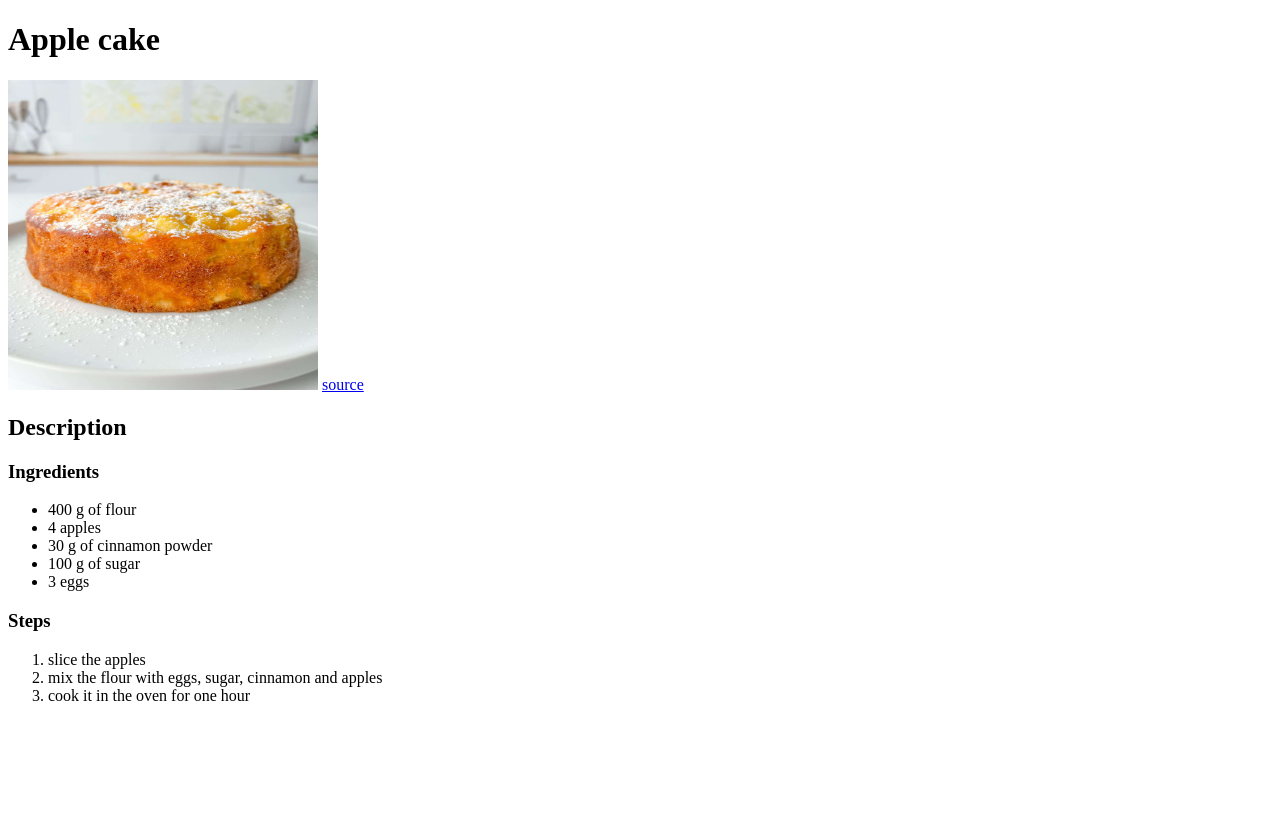
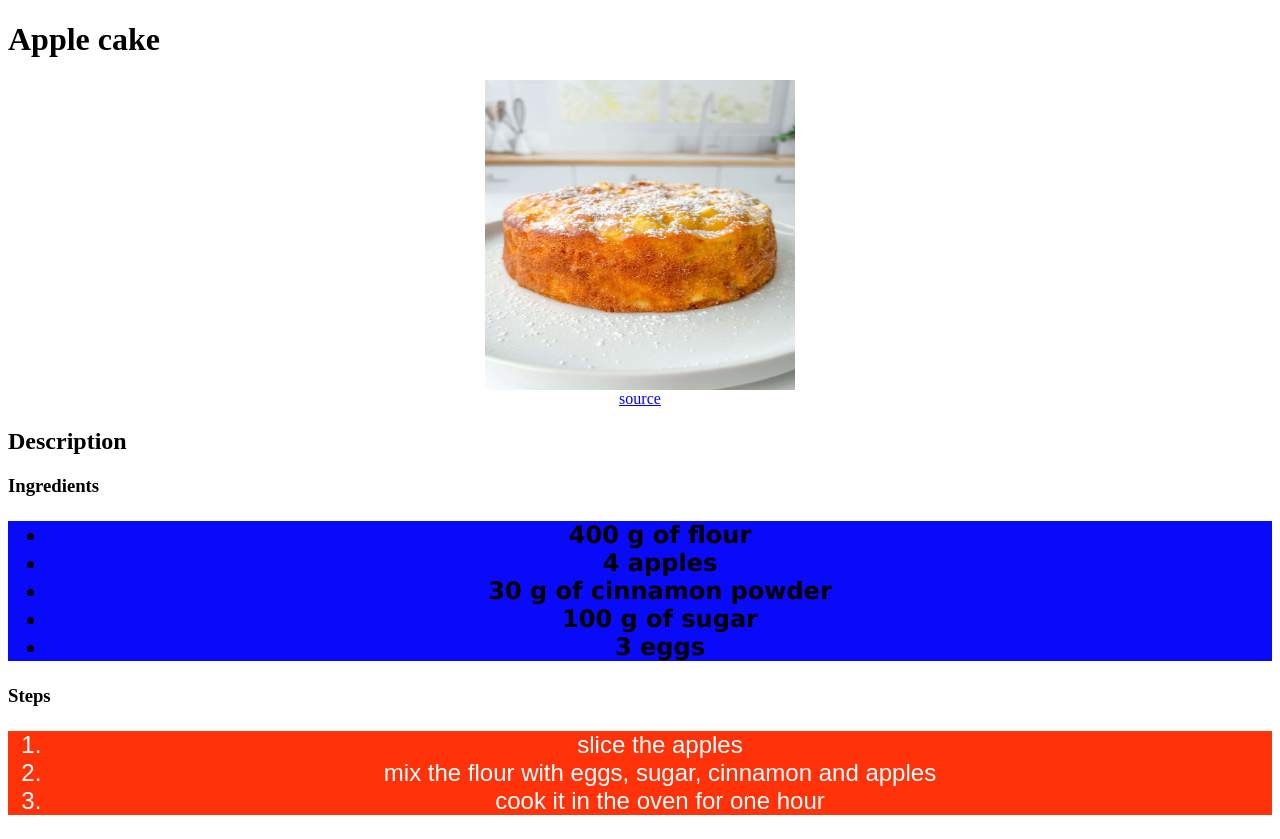
Before and after one commit to mhcchm/odin-project, a plain HTML site: page odin-recipes/recipes/apple-cake.html in a window 1280 px wide. Before the commit the page ends 800 px from the top, so only its background shows below. Drawn offline with Linux system fonts and the light colour scheme.

Commit message:
Add css to the pages
Signed-off-by: mhcchm <marcoshcastello@usp.br>

```diff
--- a/odin-recipes/recipes/apple-cake.html
+++ b/odin-recipes/recipes/apple-cake.html
@@ -4,15 +4,16 @@
   <head>
     <meta charset="UTF-8">
     <title>Apple cake</title>
+    <link rel="stylesheet" href="../styles.css">
   <head>
 
   <body>
     <h1>Apple cake</h1>
     <img src="../images/apple-cake.jpeg" alt="Image of an apple cake" height=310 width=310>
-    <a href="https://themodernnonna.com/wp-content/uploads/2023/01/Easy-Apple-Cake.jpeg">source</a>
+    <a href="https://themodernnonna.com/wp-content/uploads/2023/01/Easy-Apple-Cake.jpeg" class="link">source</a>
     <h2>Description</h2>
     <h3>Ingredients</h3>
-    <ul>
+    <ul class="ingredients">
       <li>400 g of flour</li>
       <li>4 apples</li>
       <li>30 g of cinnamon powder</li>
@@ -20,7 +21,7 @@
       <li>3 eggs</li>
     </ul>
     <h3>Steps</h3>
-    <ol>
+    <ol class="steps">
       <li>slice the apples</li>
       <li>mix the flour with eggs, sugar, cinnamon and apples</li>
       <li>cook it in the oven for one hour</li>
--- /dev/null
+++ b/odin-recipes/styles.css
@@ -0,0 +1,46 @@
+.heading{
+  background-color: red;
+  font-size: 36px;
+  font-family: "Lucida Handwriting Std", Verdana, serif;
+  color: black;
+  font-weight: bold;
+  text-align: center;
+}
+
+ul{
+  font-size: 24px;
+  font-family: Verdana, serif;
+  text-align: center;
+  color: black;
+  font-weight: bold;
+}
+
+a{
+  color: blue;
+}
+
+.ingredients{
+  background-color: rgb(10, 10, 250);
+  text-align: center;
+  font-family: Verdana, serif;
+  font-weight: bold;
+}
+
+.steps{
+  background-color: rgb(255, 50, 10);
+  text-align: center;
+  font-family: sans-serif;
+  color: white;
+  font-size: 24px;
+}
+
+img{
+  display: block;
+  margin-left: auto;
+  margin-right: auto;
+}
+
+.link{
+  display: block;
+  text-align: center;
+}
```
Also changed, not shown: odin-recipes/index.html (+2 -1 lines), odin-recipes/recipes/fried-chicken.html (+4 -3 lines), odin-recipes/recipes/lasagna.html (+4 -3 lines).
